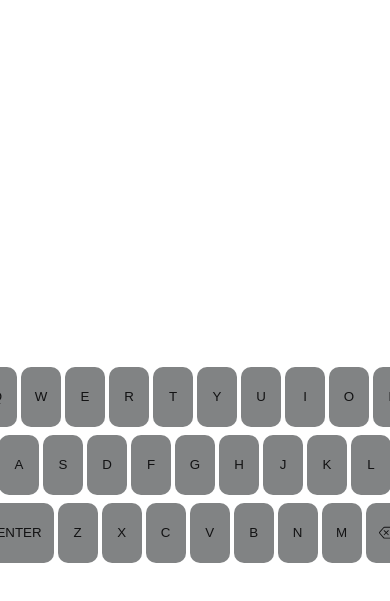
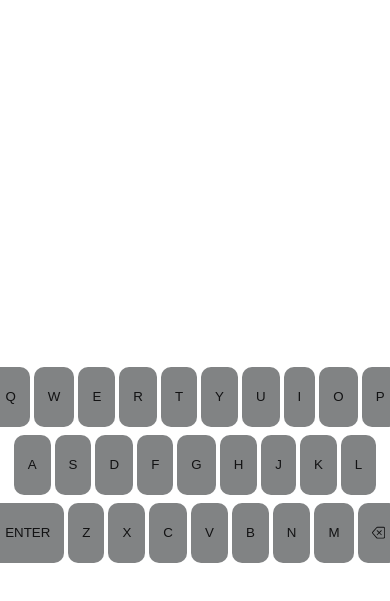
Before and after one commit to mritunjaysaha/wordle, a React app: page / in a window 390 px wide. Shown: the part 71-672 px from the top of the page. Built offline with nearby package versions, Linux system fonts and the light colour scheme.

Commit message:
styles: updated keyboard for mobile layout

```diff
--- a/src/styles/index.scss
+++ b/src/styles/index.scss
@@ -85,7 +85,8 @@ body {
     place-items: center;
 
     @include breakpoint(x_small) {
-        padding: 0.8rem 1.2rem;
+        min-width: 3rem;
+        padding: 0.8rem 1.4rem;
     }
 }
 .green {
```
